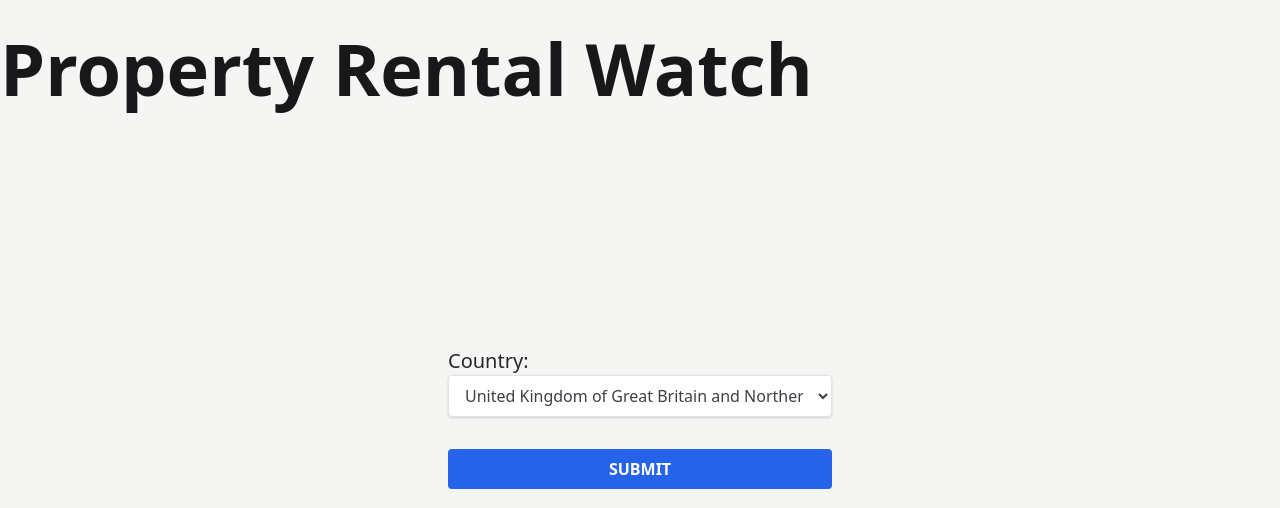
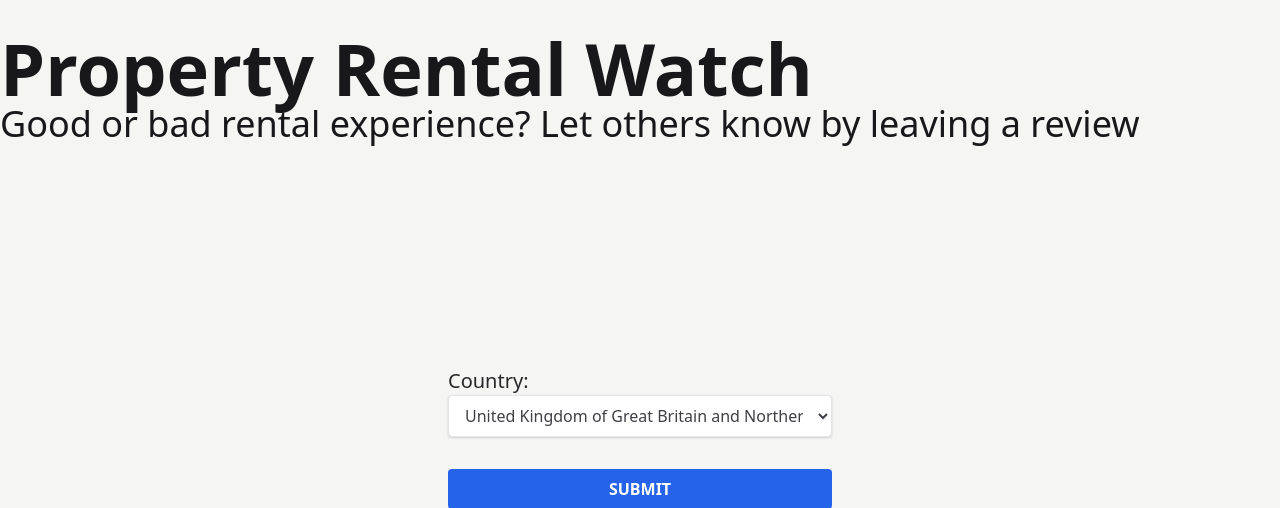
Before and after one commit to gedkirkham/property_rental_watch, a Django app: page / in a window 1280 px wide. Shown: the top 508 px of the page. Run offline with Django 3.2, Linux system fonts and the light colour scheme; style sheets or scripts are compiled from the project's sources; some libraries are stand-ins or nearby versions.

Commit message:
refactor: add base text to translation file

```diff
--- a/app/app/templates/base.html
+++ b/app/app/templates/base.html
@@ -1,23 +1,25 @@
 <!DOCTYPE html>
 
-{% load static compress %}
+<!-- prettier-ignore -->
+{% load static compress i18n %}
+{% translate 'Property Rental Watch' as title %}
 
 <html lang="en">
     <head>
         <meta charset="utf-8" />
         <meta
             name="description"
-            content="Want to find out how previous tenants rated their experience in your new property? Find out here!"
+            content="{% translate 'Want to find out how previous tenants rated their experience in your new property? Find out here!' %}"
         />
         <meta
             name="keywords"
-            content="property, rental, review, rate, landlord, estate agents, experience"
+            content="{% translate 'property, rental, review, rate, landlord, estate agents, experience' %}"
         />
         <meta name="author" content="Ged Kirkham" />
         <meta name="copyright" content="Ged Kirkham" />
         <meta name="viewport" content="width=device-width, initial-scale=1" />
 
-        <title>Property Rental Watch</title>
+        <title>{{ title }}</title>
 
         {% compress css %}
         <link
@@ -44,12 +46,17 @@
                     <li class="tw-font-bold">
                         <h1 class="tw-text-center">
                             <a class="tw_main_nav_a" href="{% url 'home' %}">
-                                Property Rental Watch
+                                {{ title }}
                             </a>
                         </h1>
                     </li>
                 </ul>
             </nav>
+
+            <h2>
+                <!-- prettier-ignore -->
+                {% translate 'Good or bad rental experience? Let others know by leaving a review' %}
+            </h2>
         </header>
 
         <main class="main tw-mt-8">
```
